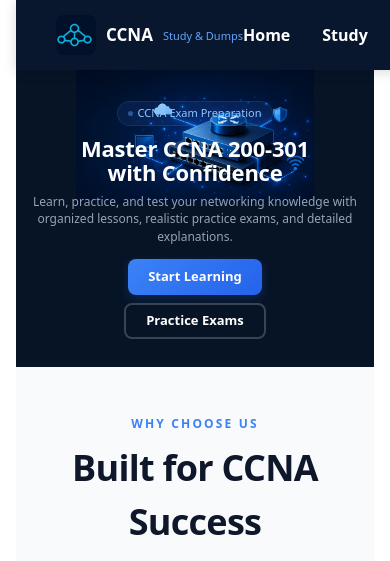
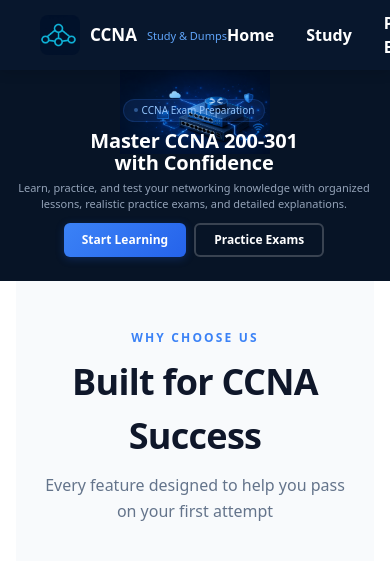
Before and after one commit to alikalary1997/NetMaster, a Django app: page / in a window 390 px wide. Shown: the top 561 px of the page. Run offline with Django 5.2, Linux system fonts and the light colour scheme; data comes from the database, SQL or seed files in the repository; style sheets or scripts are compiled from the project's sources.

Commit message:
chak krdni bashi home nav bar + section

```diff
--- a/quiz/static/quiz/css/hero.css
+++ b/quiz/static/quiz/css/hero.css
@@ -2,8 +2,10 @@
 
 .hero-section {
     position: relative;
-    width: 100%;
-    height: 340px;
+    width: 100vw;
+    height: 300px;
+    margin-left: calc(-50vw + 50%);
+    margin-right: calc(-50vw + 50%);
     display: flex;
     align-items: center;
     overflow: hidden;
@@ -17,13 +19,12 @@
     position: relative;
     z-index: 2;
     width: 100%;
-    max-width: 1400px;
     margin: 0 auto;
-    padding: 0 60px;
+    padding: 0 40px;
     display: flex;
 }
 
-.hero-left { max-width: 440px; }
+.hero-left { max-width: 420px; }
 
 /* Badge */
 .hero-badge {
@@ -34,35 +35,35 @@
     border: 1px solid rgba(59,130,246,.18);
     border-radius: 99px;
     padding: 3px 10px;
-    margin-bottom: 10px;
+    margin-bottom: 8px;
 }
 .hero-badge-dot {
-    width: 5px; height: 5px;
+    width: 4px; height: 4px;
     border-radius: 50%;
     background: #60a5fa;
     animation: hpulse 2s infinite;
 }
 @keyframes hpulse { 0%,100% { opacity: 1; } 50% { opacity: .35; } }
-.hero-badge span { color: #93c5fd; font-size: 11px; font-weight: 500; }
+.hero-badge span { color: #93c5fd; font-size: 10px; font-weight: 500; }
 
 /* Title */
 .hero-title {
-    font-size: 28px;
+    font-size: 26px;
     font-weight: 800;
     line-height: 1.12;
     color: #fff;
-    margin: 0 0 8px;
+    margin: 0 0 6px;
     letter-spacing: -.01em;
 }
 .hero-title span { color: #fff; }
 
 /* Desc */
 .hero-desc {
-    font-size: 13px;
-    line-height: 1.45;
+    font-size: 12px;
+    line-height: 1.4;
     color: #94a3b8;
-    margin: 0 0 16px;
-    max-width: 380px;
+    margin: 0 0 14px;
+    max-width: 360px;
 }
 
 /* Buttons */
@@ -71,17 +72,17 @@
 .btn-hero-primary,
 .btn-hero-secondary {
     display: inline-flex; align-items: center; justify-content: center;
-    height: 36px; padding: 0 20px;
-    font-size: 13px; font-weight: 600;
-    border-radius: 8px; text-decoration: none;
+    height: 34px; padding: 0 18px;
+    font-size: 12px; font-weight: 600;
+    border-radius: 6px; text-decoration: none;
     transition: all .2s;
 }
 .btn-hero-primary {
     color: #fff;
     background: linear-gradient(135deg, #3b82f6, #2563eb);
-    box-shadow: 0 3px 10px rgba(37,99,235,.25);
+    box-shadow: 0 2px 8px rgba(37,99,235,.25);
 }
-.btn-hero-primary:hover { transform: translateY(-1px); box-shadow: 0 6px 16px rgba(37,99,235,.4); }
+.btn-hero-primary:hover { transform: translateY(-1px); box-shadow: 0 4px 14px rgba(37,99,235,.35); }
 .btn-hero-secondary {
     color: #fff;
     border: 2px solid rgba(255,255,255,.2);
@@ -91,21 +92,21 @@
 
 /* Responsive */
 @media (max-width: 1024px) {
-    .hero-section { height: 300px; }
-    .hero-container { padding: 0 24px; }
-    .hero-title { font-size: 24px; }
+    .hero-section { height: 260px; }
+    .hero-container { padding: 0 20px; }
+    .hero-title { font-size: 22px; }
 }
 @media (max-width: 768px) {
     .hero-section {
-        height: auto; min-height: 240px;
-        padding: 28px 0;
+        height: auto; min-height: 200px;
+        padding: 24px 0;
         background-position: top center;
-        background-size: auto 45%;
+        background-size: auto 40%;
         align-items: flex-end;
     }
-    .hero-container { padding: 0 16px; }
+    .hero-container { padding: 0 14px; }
     .hero-left { max-width: 100%; text-align: center; }
-    .hero-title { font-size: 22px; }
-    .hero-desc { font-size: 12px; margin: 0 auto 14px; }
-    .hero-buttons { justify-content: center; flex-direction: column; align-items: center; }
+    .hero-title { font-size: 20px; }
+    .hero-desc { font-size: 11px; margin: 0 auto 12px; }
+    .hero-buttons { justify-content: center; flex-direction: row; }
 }
--- a/quiz/templates/quiz/navbar.html
+++ b/quiz/templates/quiz/navbar.html
@@ -1,5 +1,5 @@
 {% load static %}
-<nav style="background:#08172d;height:70px;width:100%;position:fixed;top:0;z-index:50;display:flex;align-items:center;padding:0 40px;box-shadow:0 2px 12px rgba(0,0,0,0.15)">
+<nav style="background:#08172d;height:70px;width:100vw;position:fixed;top:0;left:0;z-index:50;display:flex;align-items:center;padding:0 40px;box-shadow:0 2px 12px rgba(0,0,0,0.15)">
     {# LEFT: Logo #}
     <a href="{% url 'landing_page' %}" style="display:flex;align-items:center;gap:10px;text-decoration:none;flex-shrink:0">
         <img src="{% static 'images/ali.png' %}?v=3" alt="CCNA Prep" style="width:40px;height:40px;border-radius:8px;object-fit:cover">
```
